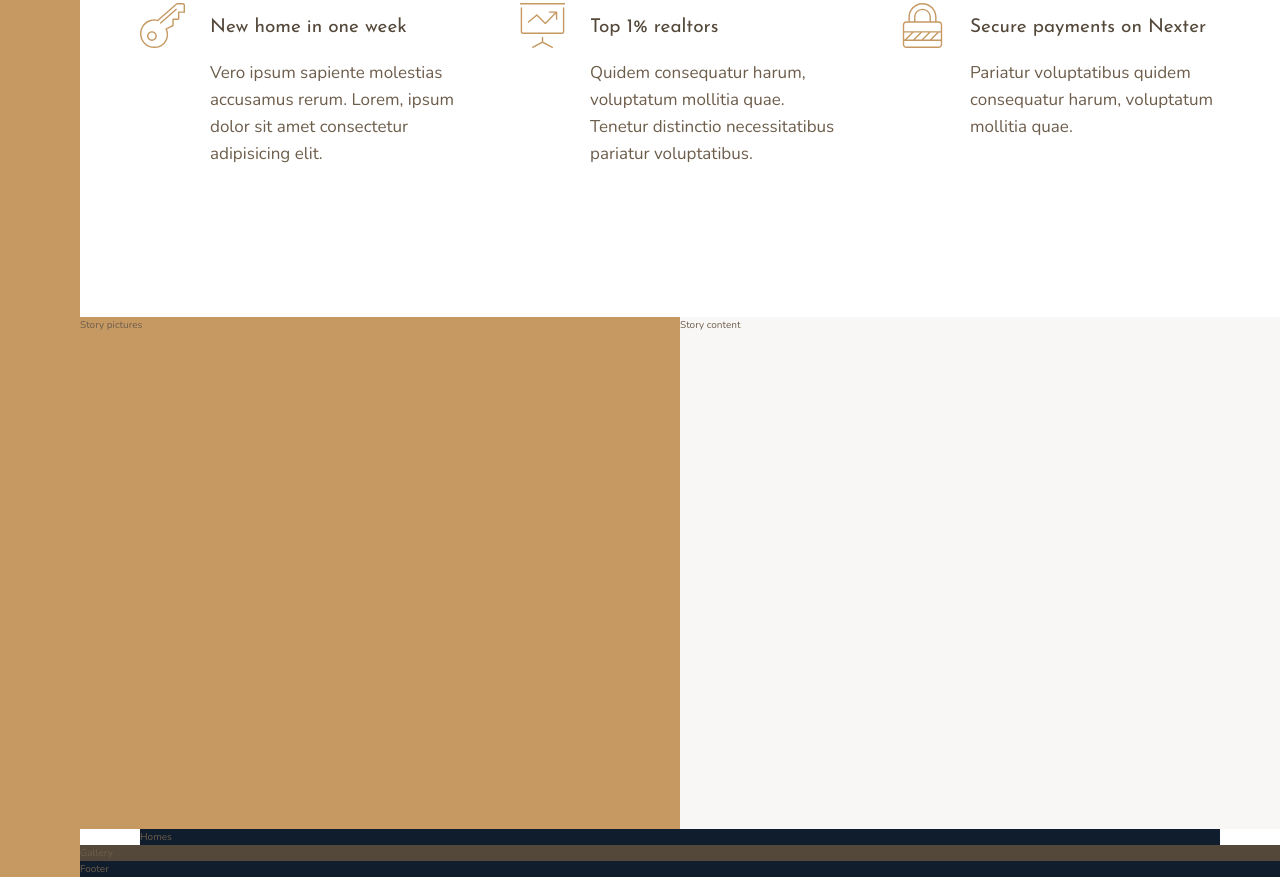
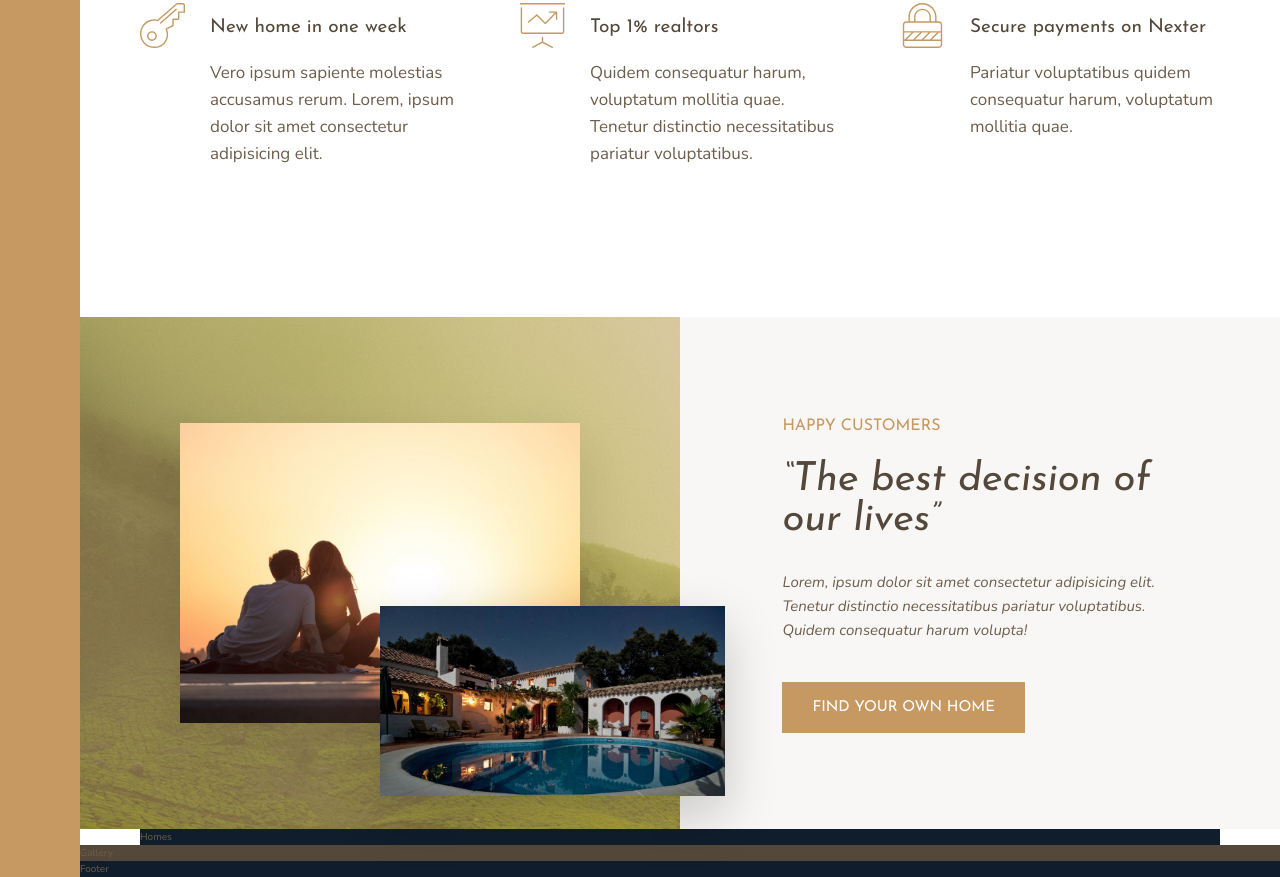
Before and after one commit to AllyssonAlas/nexter, a website: page index.html in a window 1280 px wide. Shown: the part 991-1868 px from the top of the page. Drawn offline with nearby package versions, Linux system fonts and the light colour scheme.

Commit message:
building the story section

```diff
--- a/index.html
+++ b/index.html
@@ -88,11 +88,19 @@
         </section>
 
         <div class="story__pictures">
-            Story pictures
+            <img src="img/story-1.jpeg" alt="Couple with new house" class="story__img--1">
+            <img src="img/story-2.jpeg" alt="New house" class="story__img--2">
         </div>
 
         <div class="story__content">
-            Story content
+            <h3 class="heading-3 mb-sm">Happy customers</h3>
+            <h2 class="heading-2 heading-2--dark mb-md">&ldquo;The best decision of our lives&rdquo;</h2>
+            <p class="story__text">
+                Lorem, ipsum dolor sit amet consectetur adipisicing elit. Tenetur
+                distinctio necessitatibus pariatur voluptatibus. Quidem consequatur
+                harum volupta!
+            </p>
+            <button class="btn">Find your own home</button>
         </div>
 
         <div class="homes">
--- a/sass/_story.scss
+++ b/sass/_story.scss
@@ -1,12 +1,56 @@
 .story {
 
     &__pictures {
-        background-color: $color-primary;
+        // background-color: $color-primary;
         grid-column: full-start / col-end 4;
+        background-image: linear-gradient(
+                            rgba($color-primary, 0.5),
+                            rgba($color-primary, 0.5)
+                          ),
+                          url(../img/back.jpg);
+
+        display: grid;
+        grid-template-rows: repeat(6, 1fr);
+        grid-template-columns: repeat(6, 1fr);
+        align-items: center;
+    }
+
+    &__img--1 {
+        width: 100%;
+        grid-row: 2 / 6;
+        grid-column: 2 / 6;
+        box-shadow: 0 2rem 5rem rgba(#000, 0.1);
+    }
+
+    &__img--2 {
+        width: 115%;
+        grid-row: 4 / 7;
+        grid-column: 4 / 7;
+        z-index: 20;
+        box-shadow: 0 2rem 5rem rgba(#000, 0.2);
     }
 
     &__content {
         background-color: $color-grey-light-1;
         grid-column: col-start 5 / full-end;
+        padding: 6rem 8vw;
+
+
+        /* MADE WITH FLEXBOX
+            display: flex;
+            flex-direction: column;
+            justify-content: center;
+            align-items: flex-start;
+        */
+
+        display: grid;
+        align-content: center;
+        justify-items: start;
+    }
+
+    &__text {
+        font-size: 1.5rem;
+        font-style: italic;
+        margin-bottom: 4rem;
     }
 }
--- a/sass/_typography.scss
+++ b/sass/_typography.scss
@@ -9,10 +9,21 @@
 
 .heading-2 {
     @extend %heading;
+
+    font-size: 4rem;
+    font-style: italic;
+    line-height: 1;
+
+    &--light {color: $color-grey-light-1}
+    &--dark {color: $color-grey-dark-1}
 }
 
 .heading-3 {
     @extend %heading;
+
+    font-size: 1.6rem;
+    color: $color-primary;
+    text-transform: uppercase;
 }
 
 .heading-4 {
@@ -23,3 +34,25 @@
     &--light {color: $color-grey-light-1}
     &--dark {color: $color-grey-dark-1}
 }
+
+.btn {
+    background-color: $color-primary;
+    color: #fff;
+    border: none;
+    border-radius: 0;
+    font-family: $font-display;
+    font-size: 1.5rem;
+    text-transform: uppercase;
+    padding: 1.8rem 3rem;
+    cursor: pointer;
+    transition: all .2s;
+
+    &:hover {
+        background-color: $color-primary-dark;
+    }
+}
+
+.mb-sm { margin-bottom: 2rem; }
+.mb-md { margin-bottom: 3rem; }
+.mb-lg { margin-bottom: 4rem; }
+.mb-hg { margin-bottom: 8rem; }
```
Also changed, not shown: css/style.css.
